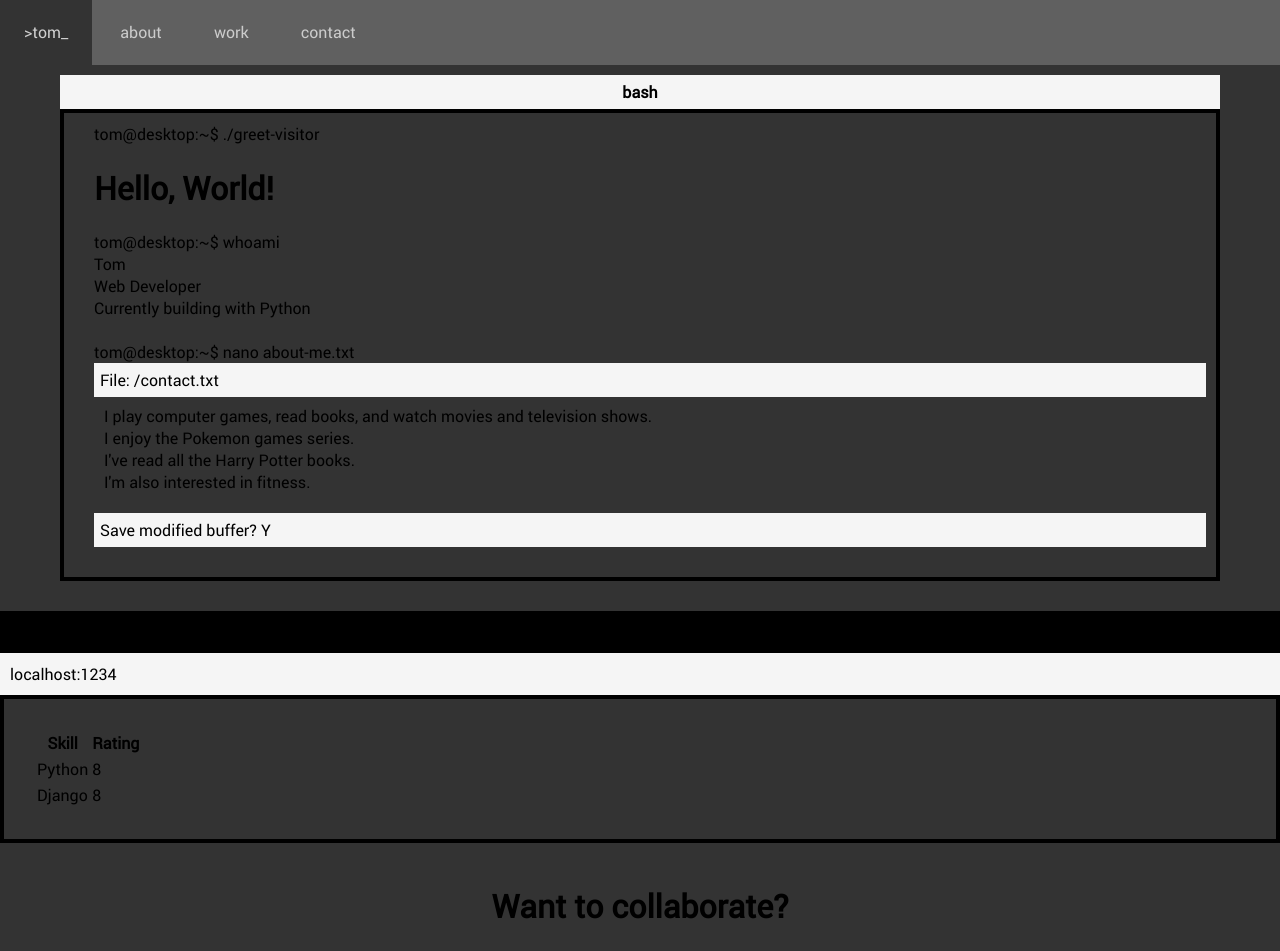
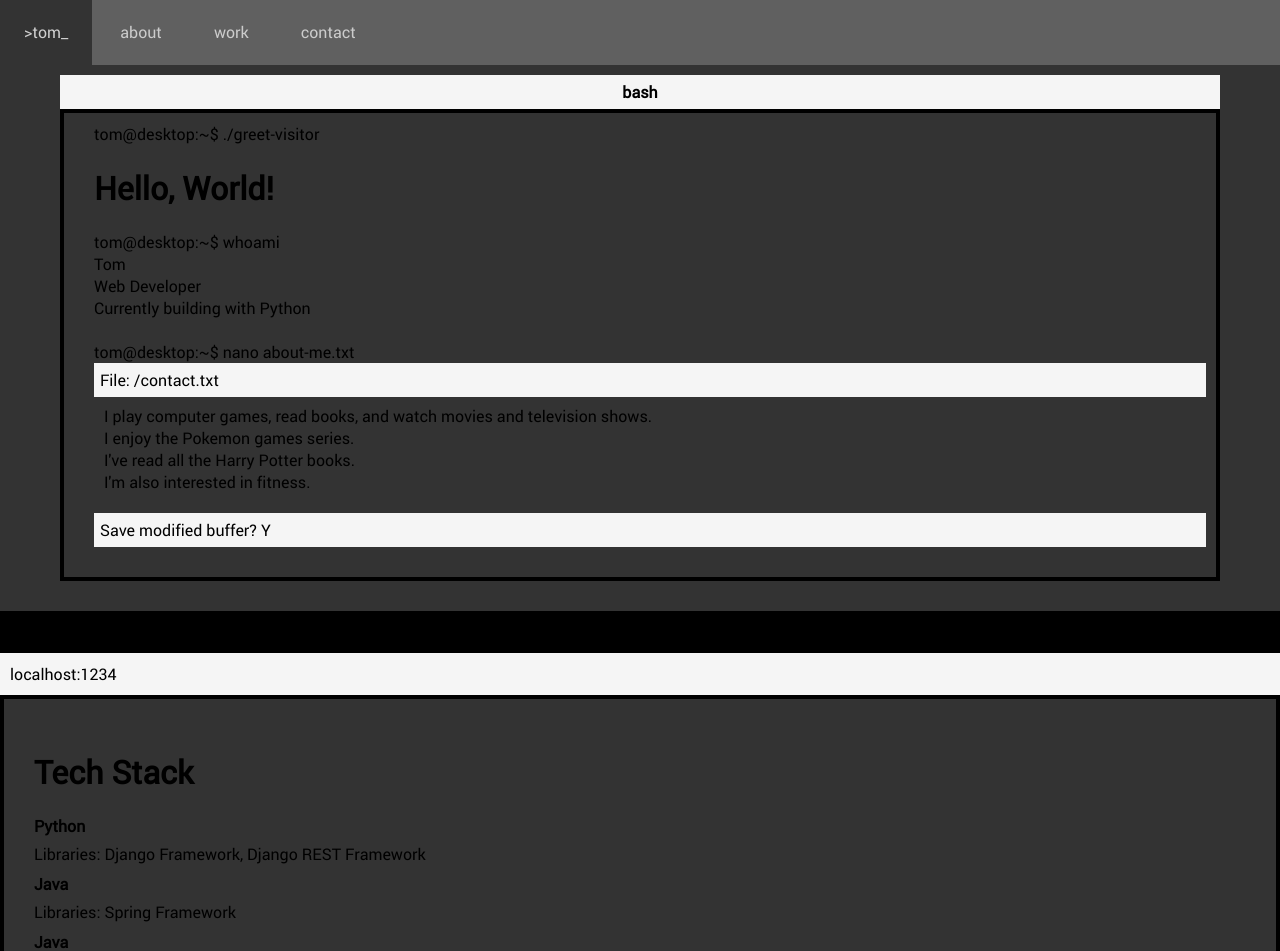
Before and after one commit to kormin/react-portfolio, a React (Create React App) app: page / in a window 1280 px wide. Shown: the top 951 px of the page. Built offline with nearby package versions, Linux system fonts and the light colour scheme.

Commit message:
add tech stack

```diff
--- a/src/components/Work.js
+++ b/src/components/Work.js
@@ -11,24 +11,23 @@ class Work extends Component {
           localhost:1234
         </div>
         <div className="browser-content">
-          <table>
-            <thead>
-              <tr>
-                <th scope="col">Skill</th>
-                <th scope="col">Rating</th>
-              </tr>
-            </thead>
-            <tbody>
-              <tr>
-                <td>Python</td>
-                <td>8</td>
-              </tr>
-              <tr>
-                <td>Django</td>
-                <td>8</td>
-              </tr>
-            </tbody>
-          </table>
+          <div className="browser-row">
+            <div className="tech-stack-title">
+              <h1>Tech Stack</h1>
+            </div>
+            <div className="tech-stack-content">
+              <h4>Python</h4>
+              <p>Libraries: Django Framework, Django REST Framework</p>
+            </div>
+            <div className="tech-stack-content">
+              <h4>Java</h4>
+              <p>Libraries: Spring Framework</p>
+            </div>
+            <div className="tech-stack-content">
+              <h4>Java</h4>
+              <p>Libraries: Spring Framework</p>
+            </div>
+          </div>
         </div>
       </div>
     );
--- a/src/main.css
+++ b/src/main.css
@@ -90,6 +90,16 @@ ul.taskbar > li > a:hover {
   border-color: #000000;
 }
 
+.tech-stack-content > h4 {
+  margin-top: 8px;
+  margin-bottom: 6px;
+}
+
+.tech-stack-content > p {
+  margin-top: 0px;
+  margin-bottom: 6px;
+}
+
 /* Contact */
 #contact {
   text-align: center;
```
